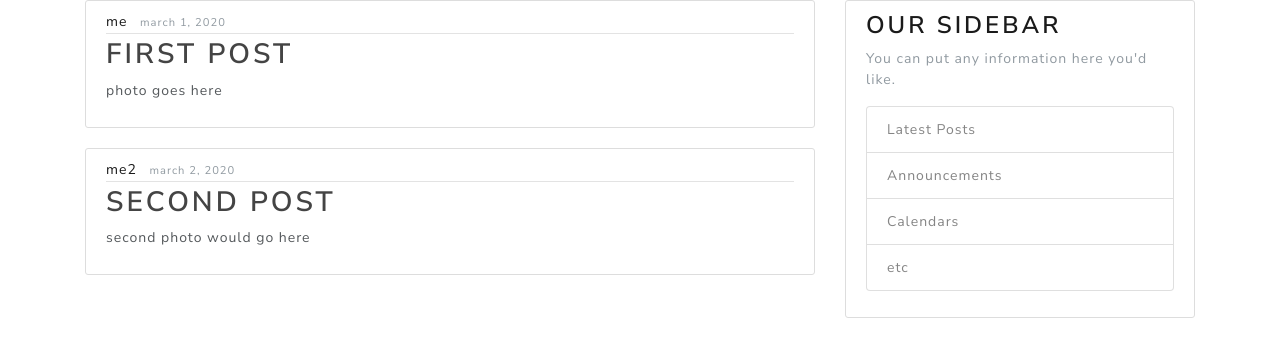
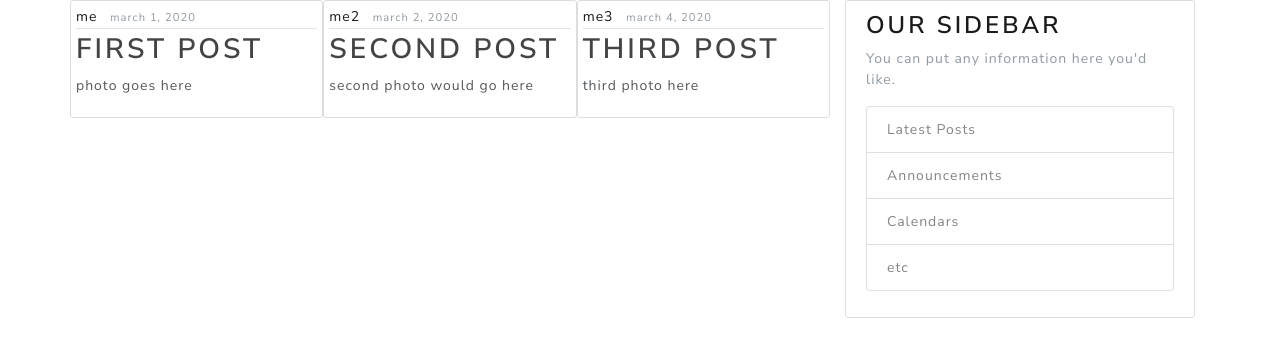
Before and after one commit to DannyCastle/Castlegram, a Django app: page / in a window 1280 px wide. Shown: the part 89-446 px from the top of the page. Run offline with Django 3.2, Linux system fonts and the light colour scheme; some libraries are stand-ins or nearby versions.

Commit message:
Added row CSS, added superuser

```diff
--- a/content/static/content/main.css
+++ b/content/static/content/main.css
@@ -86,3 +86,12 @@ a.article-title:hover {
 .account-heading {
   font-size: 2.5rem;
 }
+
+.row {
+  display: flex;
+}
+
+.column {
+  flex: 33.33%;
+  padding: 5px;
+}
--- a/content/templates/content/home.html
+++ b/content/templates/content/home.html
@@ -1,7 +1,9 @@
 {% extends "content/base.html" %}
 {% block content %}
+
+  <div class="row">
     {% for post in posts %}
-        <article class="media content-section">
+        <article class="column media content-section">
           <div class="media-body">
             <div class="article-metadata">
               <a class="mr-2" href="#">{{ post.author }}</a>
@@ -12,4 +14,5 @@
           </div>
         </article>
     {% endfor %}
+  </div>
 {% endblock %}
--- a/content/views.py
+++ b/content/views.py
@@ -13,6 +13,12 @@ posts = [
         'author': 'me2',
         'date_posted': 'march 2, 2020',
         'content': 'second photo would go here',
+    },
+    {
+        'title': 'third post',
+        'author': 'me3',
+        'date_posted': 'march 4, 2020',
+        'content': 'third photo here',
     }
 ]
 
```
Also changed, not shown: 1 other file.
